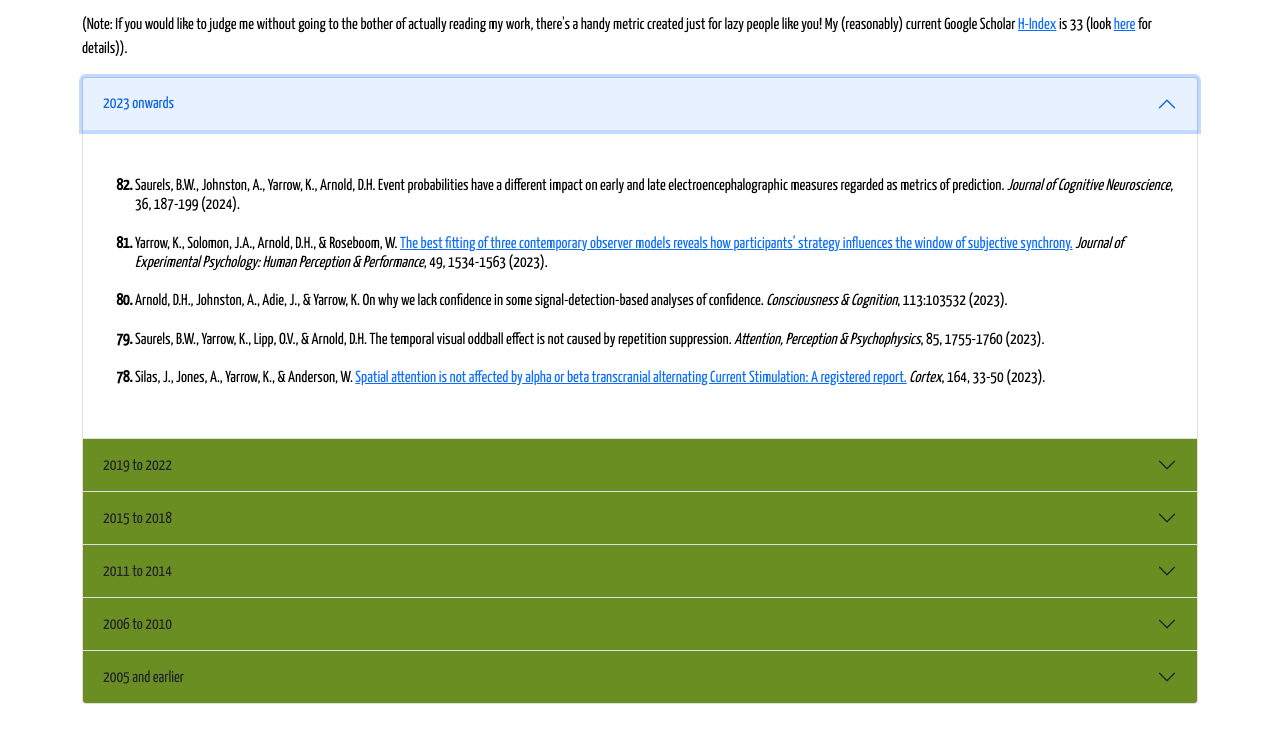
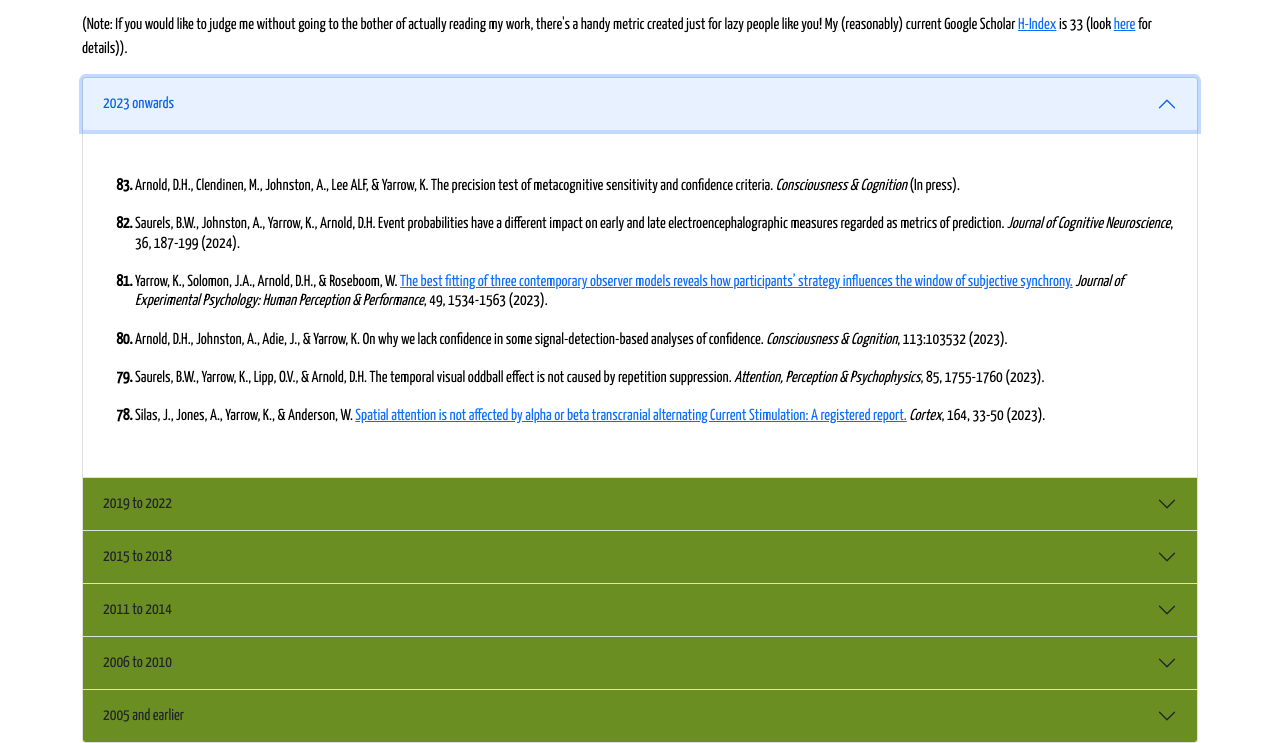
Before and after one commit to KielanYarrow/MyPage, a plain HTML site: page Publications.html in a window 1280 px wide. Both pictures are taken after a click on the button "2023 onwards". Shown: the part 197-940 px from the top of the page. Before the commit the page ends 901 px from the top, so only its background shows below. Drawn offline with nearby package versions, Linux system fonts and the light colour scheme.

Commit message:
Update CV

```diff
--- a/Publications.html
+++ b/Publications.html
@@ -51,6 +51,8 @@
           <div id="collapseOne" class="accordion-collapse collapse" aria-labelledby="headingOne" data-bs-parent="#accordionExample">
             <div class="accordion-body">
               <ol reversed = true>
+
+                <li value="83">Arnold, D.H., Clendinen, M., Johnston, A., Lee ALF, & Yarrow, K. The precision test of metacognitive sensitivity and confidence criteria. <i>Consciousness & Cognition</i> (In press).<br><br>
 
                 <li value="82">Saurels, B.W., Johnston, A., Yarrow, K., Arnold, D.H. Event probabilities have a different impact on early and late electroencephalographic measures regarded as metrics of prediction. <i>Journal of Cognitive Neuroscience</i>, 36, 187-199 (2024).<br><br>
 
```
